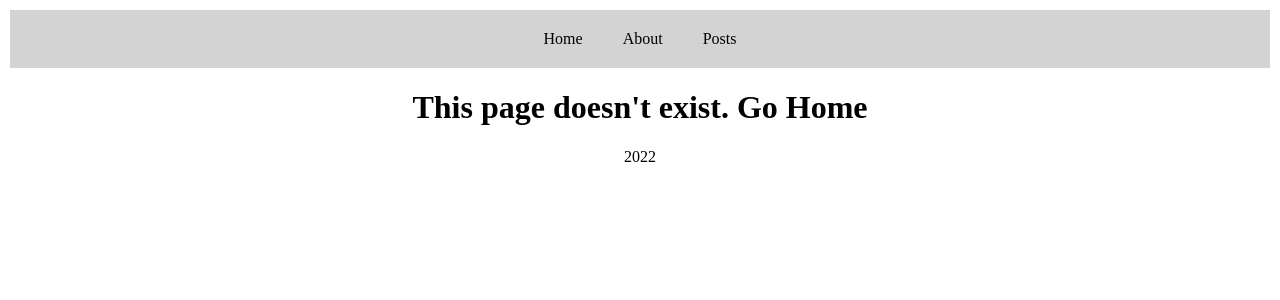
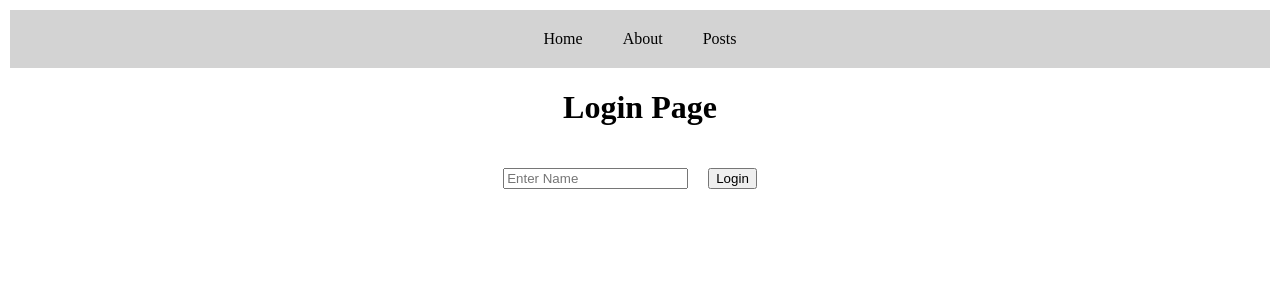
Before and after one commit to Solomii/react-routing, a React (Create React App) app: page /login in a window 1280 px wide. Shown: the top 300 px of the page. Built offline with nearby package versions, Linux system fonts and the light colour scheme.

Commit message:
[#0] Add login page, private route

```diff
--- a/src/App.jsx
+++ b/src/App.jsx
@@ -5,23 +5,34 @@ import { About } from "./pages/Aboutpage";
 import { Home } from "./pages/Homepage";
 import { NotFoundPage } from "./pages/NotFoundpage";
 import { Posts } from "./pages/Postspage";
-import { Singlepage } from "./pages/Singlepage";
+import { SinglePage } from "./pages/Singlepage";
 
+import { LoginPage } from "./pages/Loginpage";
+
+import { PrivateRoute } from "./auth/PrivateRoute";
+import { AuthProvider } from "./auth/AuthProvider";
 
 import { Layout } from "./components/Layout";
 
 const App = () => {
   return (
     <>
+      <AuthProvider>
       <Routes>
         <Route path="/" element={<Layout />}>
         <Route index element={<Home />} />
         <Route path="about" element={<About />} />
-          <Route path="posts" element={<Posts />} />
-          <Route path="posts/:id" element={<Singlepage />} />
+          <Route path="posts" element={
+            <PrivateRoute>
+              <Posts/>
+            </PrivateRoute>
+          } />
+          <Route path="posts/:id" element={<SinglePage />} />
+        <Route path="login" element={<LoginPage />} />
         <Route path="*" element={<NotFoundPage/>} />
         </Route>
       </Routes>
+      </AuthProvider>
     </>
   );
 }
--- /dev/null
+++ b/src/auth/AuthProvider.jsx
@@ -0,0 +1,23 @@
+import { useState, createContext} from "react";
+
+export const AuthContext = createContext(null);
+
+export const AuthProvider = ({ children }) => {
+  const [user, setUser] = useState(null);
+
+  const signin = (newUser, cb) => {
+    setUser(newUser);
+    cb();
+  }
+
+  const signout = (cb) => {
+    setUser(null);
+    cb();
+  }
+
+  const value = { user, signin, signout}
+
+  return <AuthContext.Provider value={value}>
+    {children}
+  </AuthContext.Provider>
+}
--- /dev/null
+++ b/src/auth/PrivateRoute.jsx
@@ -0,0 +1,19 @@
+import { useLocation, Navigate } from "react-router-dom";
+import { useAuth } from "../hook/useAuth";
+
+const PrivateRoute = ({children}) => {
+  const location = useLocation();
+  const { user } = useAuth();
+
+  if (!user) {
+    return <Navigate to='/login' state={{from: location}} />
+  }
+
+  return (
+    <>
+      {children}
+    </>
+  )
+}
+
+export { PrivateRoute };
--- a/src/components/Layout.jsx
+++ b/src/components/Layout.jsx
@@ -10,7 +10,7 @@ const Layout = () => {
     <main>
       <Outlet />
     </main>
-    <footer>2022</footer>
+    <footer></footer>
     </>
   )
 }
--- /dev/null
+++ b/src/hook/useAuth.js
@@ -0,0 +1,6 @@
+import { useContext } from "react";
+import { AuthContext } from "../auth/AuthProvider";
+
+export function useAuth() {
+  return useContext(AuthContext);
+}
--- a/src/index.css
+++ b/src/index.css
@@ -1,8 +1,11 @@
+* {
+  box-sizing: border-box;
+}
+
 body {
   margin: 0;
   margin: 10px;
 }
-
 
 header {
   text-align: center;
@@ -18,7 +21,7 @@ header a {
 
 main a {
   text-decoration: none;
-  color: var(--color-bg);
+  color: black;
 }
 
 .active {
@@ -30,6 +33,16 @@ h1 {
  text-align: center;
 }
 
-footer {
-  text-align: center;
+button {
+  margin: 20px;
 }
+
+.login_page {
+  display: flex;
+  justify-content: center;
+  flex-direction: column;
+}
+
+.login_page_form {
+   text-align: center;
+}
--- /dev/null
+++ b/src/pages/Loginpage.jsx
@@ -0,0 +1,31 @@
+import { useLocation, useNavigate } from "react-router-dom";
+import { useAuth } from "../hook/useAuth";
+
+const LoginPage = () => {
+  const navigate = useNavigate();
+  const location = useLocation();
+  const { signin } = useAuth();
+
+  const fromPage = location.state?.from?.pathname || '/';
+
+  const handleSubmit = (e) => {
+    e.preventDefault();
+    const form = e.target;
+    const user = form.username.value;
+
+    signin(user, () => navigate(fromPage, { replace: true }));
+
+  }
+
+  return (
+    <div className="login_page">
+      <h1>Login Page</h1>
+      <form className="login_page_form" onSubmit={handleSubmit}>
+        <input name="username" placeholder="Enter Name"/>
+        <button type="submit">Login</button>
+      </form>
+    </div>
+  )
+}
+
+export {LoginPage}
--- a/src/pages/Postspage.jsx
+++ b/src/pages/Postspage.jsx
@@ -1,17 +1,23 @@
 import { useState, useEffect } from "react";
-import { Link } from "react-router-dom";
+import { useAuth } from "../hook/useAuth";
+import { Link, useNavigate } from "react-router-dom";
 
 const Posts = () => {
-const [posts, setPosts] = useState([])
+  const [posts, setPosts] = useState([])
+
   useEffect(() => {
     fetch('https://jsonplaceholder.typicode.com/posts')
       .then(res => res.json())
       .then(data => setPosts(data))
 
-  }, [])
+  }, []);
+
+   const { signout } = useAuth();
+   const navigate = useNavigate();
   return (
     <div>
       <h1>Posts Page</h1>
+      <button onClick={() => signout(() => navigate('/', { replace: true }))}>Log Out</button>
       {
         posts.map(post => (
           <Link key={post.id} to={`/posts/${post.id}`}>
--- a/src/pages/Singlepage.jsx
+++ b/src/pages/Singlepage.jsx
@@ -1,7 +1,7 @@
 import { useParams, useNavigate } from "react-router-dom";
 import { useState, useEffect } from "react";
 
-const Singlepage = () => {
+const SinglePage = () => {
   const { id } = useParams();
   const navigate = useNavigate();
   const [post, setPost] = useState(null);
@@ -29,4 +29,4 @@ const Singlepage = () => {
   )
 }
 
-export { Singlepage };
+export { SinglePage };
```
